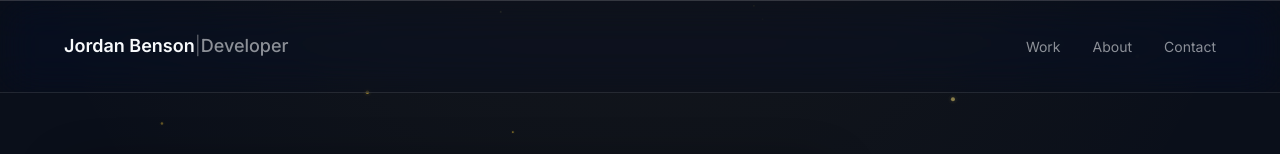
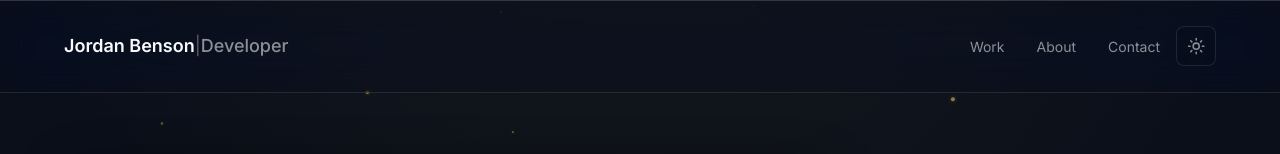
Before and after one commit to ChristIsKingAlways/JordanBensonDEV, a React (Vite) app: page / in a window 1280 px wide. Shown: the top 154 px of the page. Built offline with nearby package versions, Linux system fonts and the light colour scheme.

Commit message:
Add light mode with CSS variables, header toggle, and theme persistence

```diff
--- a/index.html
+++ b/index.html
@@ -1,6 +1,14 @@
 <!DOCTYPE html>
 <html lang="en">
   <head>
+    <script>
+      (function () {
+        try {
+          var t = localStorage.getItem("jordanbenson-theme");
+          if (t === "light" || t === "dark") document.documentElement.setAttribute("data-theme", t);
+        } catch (e) {}
+      })();
+    </script>
     <meta charset="UTF-8" />
     <link rel="icon" type="image/svg+xml" href="/favicon.svg" />
     <meta name="viewport" content="width=device-width, initial-scale=1.0" />
--- a/src/components/Header/Header.css
+++ b/src/components/Header/Header.css
@@ -31,7 +31,7 @@
   background: var(--glass-bg-elevated);
   backdrop-filter: var(--glass-blur-nav) var(--glass-saturate);
   -webkit-backdrop-filter: var(--glass-blur-nav) var(--glass-saturate);
-  box-shadow: var(--glass-inset), 0 12px 40px color-mix(in srgb, #000 35%, transparent);
+  box-shadow: var(--glass-inset), 0 12px 40px var(--shadow-elevated);
   border-bottom-color: var(--glass-stroke-bright);
 }
 
@@ -80,10 +80,47 @@
   color: color-mix(in srgb, var(--text-muted) 80%, var(--accent));
 }
 
+.site-header__toolbar {
+  display: flex;
+  align-items: center;
+  gap: var(--space-sm);
+  margin-left: auto;
+}
+
+.site-header__theme {
+  display: flex;
+  align-items: center;
+  justify-content: center;
+  width: 2.5rem;
+  height: 2.5rem;
+  padding: 0;
+  border: 1px solid var(--glass-stroke);
+  border-radius: var(--radius-sm);
+  background: color-mix(in srgb, var(--bg-deep) 38%, transparent);
+  color: var(--text-muted);
+  cursor: pointer;
+  backdrop-filter: blur(20px) saturate(170%);
+  -webkit-backdrop-filter: blur(20px) saturate(170%);
+  transition:
+    color 0.25s var(--ease-out-expo),
+    border-color 0.25s ease,
+    background-color 0.25s ease;
+}
+
+.site-header__theme:hover,
+.site-header__theme:focus-visible {
+  color: var(--text);
+  border-color: var(--glass-stroke-bright);
+}
+
+.site-header__theme svg {
+  width: 1.15rem;
+  height: 1.15rem;
+}
+
 .site-header__menu-toggle {
   display: flex;
-  margin-left: auto;
-  margin-right: var(--space-sm);
+  margin-right: 0;
   align-items: center;
   justify-content: center;
   width: 2.5rem;
--- a/src/components/Header/Header.jsx
+++ b/src/components/Header/Header.jsx
@@ -4,7 +4,25 @@
  */
 import { useState, useEffect } from "react";
 import { navLinks, siteMeta } from "../../data/portfolioContent.js";
+import { useTheme } from "../../context/ThemeContext.jsx";
 import "./Header.css";
+
+function IconSun() {
+  return (
+    <svg viewBox="0 0 24 24" fill="none" stroke="currentColor" strokeWidth="2" strokeLinecap="round" aria-hidden>
+      <circle cx="12" cy="12" r="4" />
+      <path d="M12 2v2M12 20v2M4.93 4.93l1.41 1.41M17.66 17.66l1.41 1.41M2 12h2M20 12h2M4.93 19.07l1.41-1.41M17.66 6.34l1.41-1.41" />
+    </svg>
+  );
+}
+
+function IconMoon() {
+  return (
+    <svg viewBox="0 0 24 24" fill="none" stroke="currentColor" strokeWidth="2" strokeLinecap="round" aria-hidden>
+      <path d="M21 12.79A9 9 0 1 1 11.21 3 7 7 0 0 0 21 12.79z" />
+    </svg>
+  );
+}
 
 /** Split "Name | Role" from siteMeta.title for nav styling */
 function parseNavTitle(title) {
@@ -15,6 +33,7 @@ function parseNavTitle(title) {
 function Header() {
   const [menuOpen, setMenuOpen] = useState(false);
   const [scrolled, setScrolled] = useState(false);
+  const { toggleTheme, isLight } = useTheme();
   const { name: brandName, tag: brandTag } = parseNavTitle(siteMeta.title);
 
   useEffect(() => {
@@ -47,17 +66,6 @@ function Header() {
           ) : null}
         </a>
 
-        <button
-          type="button"
-          className="site-header__menu-toggle"
-          aria-expanded={menuOpen}
-          aria-controls="site-header-nav"
-          onClick={() => setMenuOpen((o) => !o)}
-        >
-          <span className="visually-hidden">Menu</span>
-          <span className="site-header__menu-icon" aria-hidden />
-        </button>
-
         <div
           id="site-header-nav"
           className={`site-header__nav-wrap ${menuOpen ? "site-header__nav-wrap--open" : ""}`}
@@ -77,9 +85,35 @@ function Header() {
           </ul>
         </div>
 
-        <a className="site-header__mobile-cta" href="#contact" onClick={() => setMenuOpen(false)}>
-          Contact
-        </a>
+        <div className="site-header__toolbar">
+          <button
+            type="button"
+            className="site-header__theme"
+            onClick={toggleTheme}
+            aria-pressed={isLight}
+            aria-label={isLight ? "Switch to dark mode" : "Switch to light mode"}
+          >
+            <span className="visually-hidden">
+              {isLight ? "Switch to dark mode" : "Switch to light mode"}
+            </span>
+            {isLight ? <IconMoon /> : <IconSun />}
+          </button>
+
+          <button
+            type="button"
+            className="site-header__menu-toggle"
+            aria-expanded={menuOpen}
+            aria-controls="site-header-nav"
+            onClick={() => setMenuOpen((o) => !o)}
+          >
+            <span className="visually-hidden">Menu</span>
+            <span className="site-header__menu-icon" aria-hidden />
+          </button>
+
+          <a className="site-header__mobile-cta" href="#contact" onClick={() => setMenuOpen(false)}>
+            Contact
+          </a>
+        </div>
       </nav>
     </header>
   );
--- a/src/components/ParticleField/ParticleField.css
+++ b/src/components/ParticleField/ParticleField.css
@@ -12,6 +12,10 @@
   opacity: 0.78;
 }
 
+html[data-theme="light"] .particle-field {
+  opacity: 0.42;
+}
+
 @media (prefers-reduced-motion: reduce) {
   .particle-field {
     opacity: 0.45;
--- a/src/components/ParticleField/ParticleField.jsx
+++ b/src/components/ParticleField/ParticleField.jsx
@@ -3,6 +3,7 @@
  * Gold dust behind content: viewport-scaled count, glow + core; count/size tuned below.
  */
 import { useEffect, useRef } from "react";
+import { useTheme } from "../../context/ThemeContext.jsx";
 import "./ParticleField.css";
 
 /** ~1 particle per ~18k px² (half previous density); clamp 50–110 */
@@ -11,11 +12,20 @@ function particleCountForViewport(w, h) {
   return Math.min(110, Math.max(50, Math.floor(area / 18000)));
 }
 
-const GOLD = "212, 175, 55";
-const GOLD_HOT = "240, 216, 117";
+const GOLD_DARK = "212, 175, 55";
+const GOLD_HOT_DARK = "240, 216, 117";
+/** Darker gold on light backgrounds so particles stay visible */
+const GOLD_LIGHT = "130, 98, 28";
+const GOLD_HOT_LIGHT = "165, 128, 38";
+
+function rgbForParticle(isLight, warm) {
+  if (isLight) return warm ? GOLD_HOT_LIGHT : GOLD_LIGHT;
+  return warm ? GOLD_HOT_DARK : GOLD_DARK;
+}
 
 function ParticleField() {
   const ref = useRef(null);
+  const { isLight } = useTheme();
 
   useEffect(() => {
     const canvas = ref.current;
@@ -80,7 +90,7 @@ function ParticleField() {
           baseVx: vx,
           baseVy: vy,
           a: Math.random() * 0.45 + (warm ? 0.35 : 0.25),
-          rgb: warm ? GOLD_HOT : GOLD,
+          rgb: rgbForParticle(isLight, warm),
         });
       }
     };
@@ -156,7 +166,7 @@ function ParticleField() {
       window.removeEventListener("pointermove", onPointerMove);
       mq.removeEventListener("change", onMotion);
     };
-  }, []);
+  }, [isLight]);
 
   return <canvas ref={ref} className="particle-field" aria-hidden="true" />;
 }
--- a/src/components/Projects/Projects.css
+++ b/src/components/Projects/Projects.css
@@ -66,7 +66,7 @@
 .projects__card:focus-visible {
   transform: translateY(-1px);
   border-color: color-mix(in srgb, var(--accent) 35%, var(--glass-stroke));
-  box-shadow: var(--glass-inset), 0 10px 28px color-mix(in srgb, #000 42%, transparent);
+  box-shadow: var(--glass-inset), 0 10px 28px var(--shadow-card-hover);
 }
 
 .projects__card:focus-visible {
--- /dev/null
+++ b/src/context/ThemeContext.jsx
@@ -0,0 +1,52 @@
+/**
+ * Site-wide light / dark theme: sets data-theme on <html> and persists to localStorage.
+ */
+import { createContext, useContext, useLayoutEffect, useMemo, useState } from "react";
+
+export const THEME_STORAGE_KEY = "jordanbenson-theme";
+
+const ThemeContext = createContext(null);
+
+export function ThemeProvider({ children }) {
+  const [theme, setTheme] = useState(() => {
+    if (typeof window === "undefined") return "dark";
+    try {
+      const stored = localStorage.getItem(THEME_STORAGE_KEY);
+      if (stored === "light" || stored === "dark") return stored;
+    } catch {
+      /* ignore */
+    }
+    return "dark";
+  });
+
+  useLayoutEffect(() => {
+    document.documentElement.dataset.theme = theme;
+    try {
+      localStorage.setItem(THEME_STORAGE_KEY, theme);
+    } catch {
+      /* ignore */
+    }
+  }, [theme]);
+
+  const toggleTheme = () => setTheme((t) => (t === "dark" ? "light" : "dark"));
+
+  const value = useMemo(
+    () => ({
+      theme,
+      setTheme,
+      toggleTheme,
+      isLight: theme === "light",
+    }),
+    [theme],
+  );
+
+  return <ThemeContext.Provider value={value}>{children}</ThemeContext.Provider>;
+}
+
+export function useTheme() {
+  const ctx = useContext(ThemeContext);
+  if (!ctx) {
+    throw new Error("useTheme must be used within ThemeProvider");
+  }
+  return ctx;
+}
--- a/src/index.css
+++ b/src/index.css
@@ -43,6 +43,33 @@
   --glass-shadow: 0 16px 48px color-mix(in srgb, #000 48%, transparent);
   --glass-shadow-soft: 0 8px 28px color-mix(in srgb, #000 38%, transparent);
   --glass-inset: inset 0 1px 0 var(--glass-stroke-bright);
+  /** Card hover / header bar drop shadow tint */
+  --shadow-elevated: color-mix(in srgb, #000 35%, transparent);
+  --shadow-card-hover: color-mix(in srgb, #000 42%, transparent);
+}
+
+[data-theme="light"] {
+  color-scheme: light;
+  --bg-deep: #f3f0e8;
+  --bg-elevated: color-mix(in srgb, var(--bg-deep) 94%, #1c1917);
+  --surface: color-mix(in srgb, #0f172a 5%, var(--bg-deep));
+  --text: #0f172a;
+  --text-muted: color-mix(in srgb, var(--text) 58%, #475569);
+  --text-faint: color-mix(in srgb, var(--text) 35%, #64748b);
+  --accent: #a67c00;
+  --accent-hot: #c9a227;
+  --accent-copper: #9a3412;
+  --border-subtle: color-mix(in srgb, var(--text) 9%, transparent);
+  --glass-bg: color-mix(in srgb, #fff 65%, transparent);
+  --glass-bg-elevated: color-mix(in srgb, #fff 78%, transparent);
+  --glass-bg-subtle: color-mix(in srgb, #fff 52%, transparent);
+  --glass-stroke: color-mix(in srgb, var(--text) 11%, transparent);
+  --glass-stroke-bright: color-mix(in srgb, var(--text) 18%, transparent);
+  --glass-shadow: 0 16px 48px color-mix(in srgb, #0f172a 11%, transparent);
+  --glass-shadow-soft: 0 8px 28px color-mix(in srgb, #0f172a 9%, transparent);
+  --glass-inset: inset 0 1px 0 color-mix(in srgb, #fff 55%, transparent);
+  --shadow-elevated: color-mix(in srgb, #0f172a 14%, transparent);
+  --shadow-card-hover: color-mix(in srgb, #0f172a 17%, transparent);
 }
 
 *,
@@ -86,11 +113,36 @@ body {
   color: var(--text);
   -webkit-font-smoothing: antialiased;
   text-rendering: optimizeLegibility;
+  transition:
+    background-color 0.45s var(--ease-out-expo),
+    color 0.45s var(--ease-out-expo);
+}
+
+html[data-theme="light"] body {
+  background-image:
+    radial-gradient(
+      ellipse 120% 80% at 50% -25%,
+      color-mix(in srgb, var(--accent) 9%, transparent),
+      transparent 58%
+    ),
+    radial-gradient(
+      ellipse 70% 45% at 100% 40%,
+      color-mix(in srgb, var(--accent-copper) 5%, transparent),
+      transparent 48%
+    );
 }
 
 ::selection {
   background: color-mix(in srgb, var(--accent) 35%, transparent);
   color: var(--text);
+}
+
+[data-theme="light"] .about__panel::before {
+  background: linear-gradient(135deg, color-mix(in srgb, var(--text) 7%, transparent) 0%, transparent 52%);
+}
+
+[data-theme="light"] .about__skill-tag {
+  box-shadow: inset 0 1px 0 color-mix(in srgb, var(--text) 5%, transparent);
 }
 
 :focus-visible {
--- a/src/main.jsx
+++ b/src/main.jsx
@@ -5,10 +5,13 @@
 import { StrictMode } from "react";
 import { createRoot } from "react-dom/client";
 import App from "./App.jsx";
+import { ThemeProvider } from "./context/ThemeContext.jsx";
 import "./index.css";
 
 createRoot(document.getElementById("root")).render(
   <StrictMode>
-    <App />
+    <ThemeProvider>
+      <App />
+    </ThemeProvider>
   </StrictMode>
 );
```
